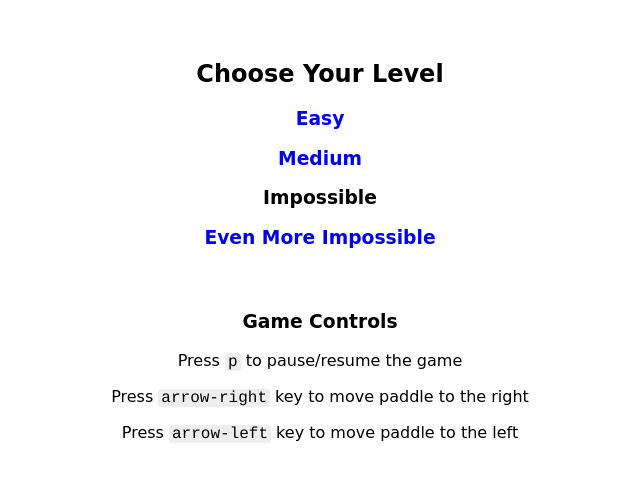
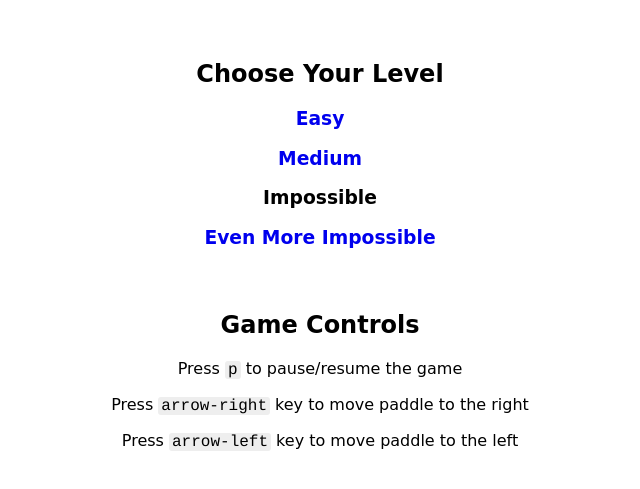
Before and after one commit to davidduplantier/davidduplantier.github.io, a plain HTML site: page index.html in a window 1280 px wide. Shown: the part 103-592 px from the top of the page, without its empty margins (320-960 px from the left). Drawn offline with Linux system fonts and the light colour scheme; a web font is replaced by a local one.

Commit message:
Change styles

```diff
--- a/index.html
+++ b/index.html
@@ -15,7 +15,7 @@
     <a href="moreimpossible.html"><h3>Even More Impossible</h3></a>
   </section>
   <section>
-    <h3>Game Controls</h3>
+    <h2>Game Controls</h2>
     <p>Press <code>p</code> to pause/resume the game</p>
     <p>Press <code>arrow-right</code> key to move paddle to the right</p>
     <p>Press <code>arrow-left</code> key to move paddle to the left</p>
```
